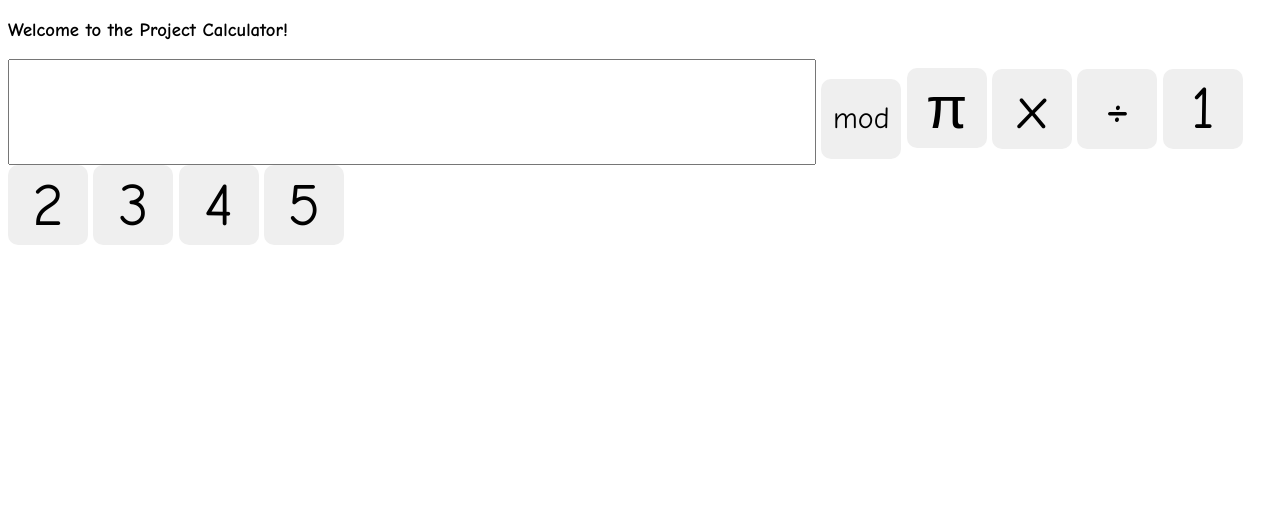
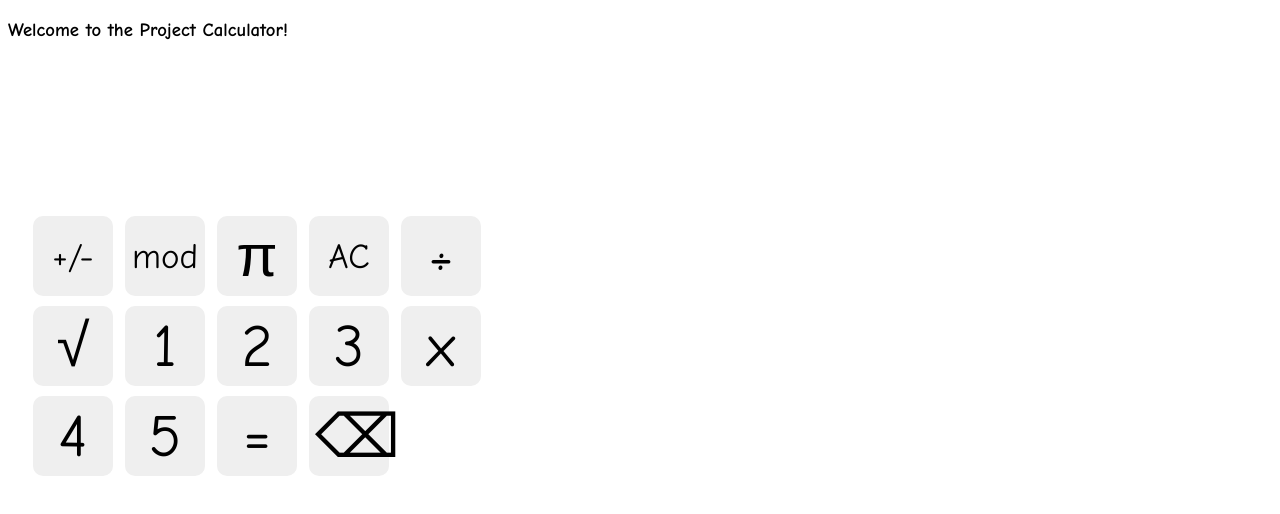
Before and after one commit to Nint3Dprint/project-calculator, a plain HTML site: page index.html in a window 1280 px wide. Drawn offline with Linux system fonts and the light colour scheme.

Commit message:
changed layout, square root doesn't work.

```diff
--- a/first-row-buttons.js
+++ b/first-row-buttons.js
@@ -2,3 +2,25 @@ function buttonFunctions(input) {
     const myInput = document.getElementById("display-box");
     myInput.value = myInput.value + input;
 }
+
+function clearDisplay() {
+    const myInput = document.getElementById("display-box");
+    myInput.value = "";
+}
+
+function equalsShowAnswer() {
+    const myInput = document.getElementById("display-box");
+var result = myInput.value.replace("\u00f7", "/").replace("π", "Math.PI").replace("\u221a\d+", "Math.sqrt()");
+console.log(result);
+    myInput.value = eval(result);
+}
+
+function plusMinus() {
+    const myInput = document.getElementById("display-box");
+    myInput.value = myInput.value * -1;
+}
+
+function backspace() {
+    const myInput = document.getElementById("display-box");
+    myInput.value = myInput.value.slice(0, -1);
+}
--- a/index.html
+++ b/index.html
@@ -4,22 +4,29 @@
     <meta charset="UTF-8">
     <meta name="viewport" content="width=device-width, initial-scale=1.0">
     <title>Project Calculator</title>
-    <script src="first-row-buttons.js?v=1.0"></script>
+    <script src="first-row-buttons.js"></script>
     <link rel="stylesheet" href="styles.css" />
 </head>
 <body>
     <h3>Welcome to the Project Calculator!</h3>
     <div id="calculator">
         <input id="display-box" readonly>
-        <button class="mod" onclick="buttonFunctions('%')">mod</button>
-        <button class="operator" onclick="buttonFunctions('&pi;')">&pi;</button>
-        <button class="operator" onclick="buttonFunctions('*')">x</button>
-        <button class="operator" onclick="buttonFunctions('&divide;')">&divide;</button>
-        <button class="operator" onclick="buttonFunctions('1')">1</button>
-        <button class="operator" onclick="buttonFunctions('2')">2</button>
-        <button class="operator" onclick="buttonFunctions('3')">3</button>
-        <button class="operator" onclick="buttonFunctions('4')">4</button>
-        <button class="operator" onclick="buttonFunctions('5')">5</button>
+        <div id="buttons">
+            <button class="bigger" onclick="plusMinus()">+/-</button>
+            <button class="bigger" onclick="buttonFunctions('%')">mod</button>
+            <button class="operator" onclick="buttonFunctions('&pi;')">&pi;</button>
+            <button class="bigger" onclick="clearDisplay()">AC</button>
+            <button class="operator" onclick="buttonFunctions('&divide;')">&divide;</button>
+            <button class="operator" onclick="buttonFunctions('&#8730;')">&#8730;</button>
+            <button class="number" onclick="buttonFunctions('1')">1</button>
+            <button class="number" onclick="buttonFunctions('2')">2</button>
+            <button class="number" onclick="buttonFunctions('3')">3</button>
+            <button class="operator" onclick="buttonFunctions('*')">x</button>
+            <button class="number" onclick="buttonFunctions('4')">4</button>
+            <button class="number" onclick="buttonFunctions('5')">5</button>
+            <button class="operator" onclick="equalsShowAnswer()">=</button>
+            <button class="operator" onclick="backspace()">&#9003;</button>
+        </div>
     </div>
 </body>
 </html>
--- a/styles.css
+++ b/styles.css
@@ -1,11 +1,20 @@
-#display-box {
-     width: 800px;
-    height: 100px;
-    font-size: 50px;
-    font-family: Comic Sans MS, sans-serif;
+#calculator {
+    max-width: 500px;
+    border-radius: 15px;
+    overflow: hidden;
 }
 
-button.operator {
+#display-box {
+    width: 100%;
+    padding: 20px;
+    font-size: 5rem;
+    text-align: left;
+    font-family: Comic Sans MS, sans-serif;
+    border: none;
+
+}
+
+button.operator,  button.number {
     width: 80px;
     height: 80px;
     font-size: 60px;
@@ -15,10 +24,10 @@ button.operator {
     border-radius: 10px;
 }
 
-button.mod {
+button.bigger {
     width: 80px;
     height: 80px;
-    font-size: 30px;
+    font-size: 35px;
     font-family: Comic Sans MS, sans-serif;
     text-align: center;
     border: none;
@@ -28,3 +37,10 @@ button.mod {
 body {
    font-family: Comic Sans MS, sans-serif;
 }
+
+#buttons {
+    display: grid;
+    grid-template-columns: repeat(5, 1fr);
+    gap: 10px;
+    padding: 25px;
+}
```
